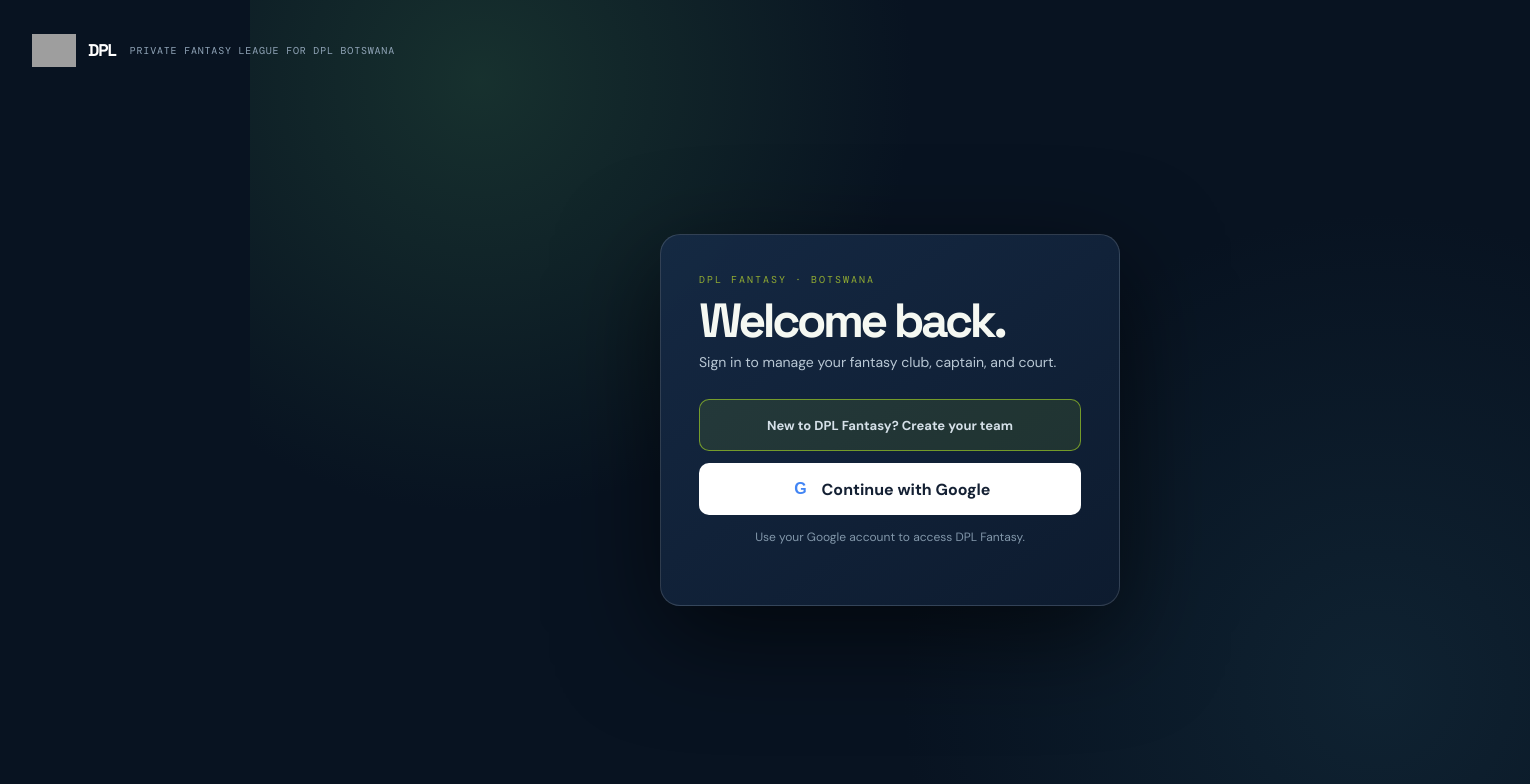
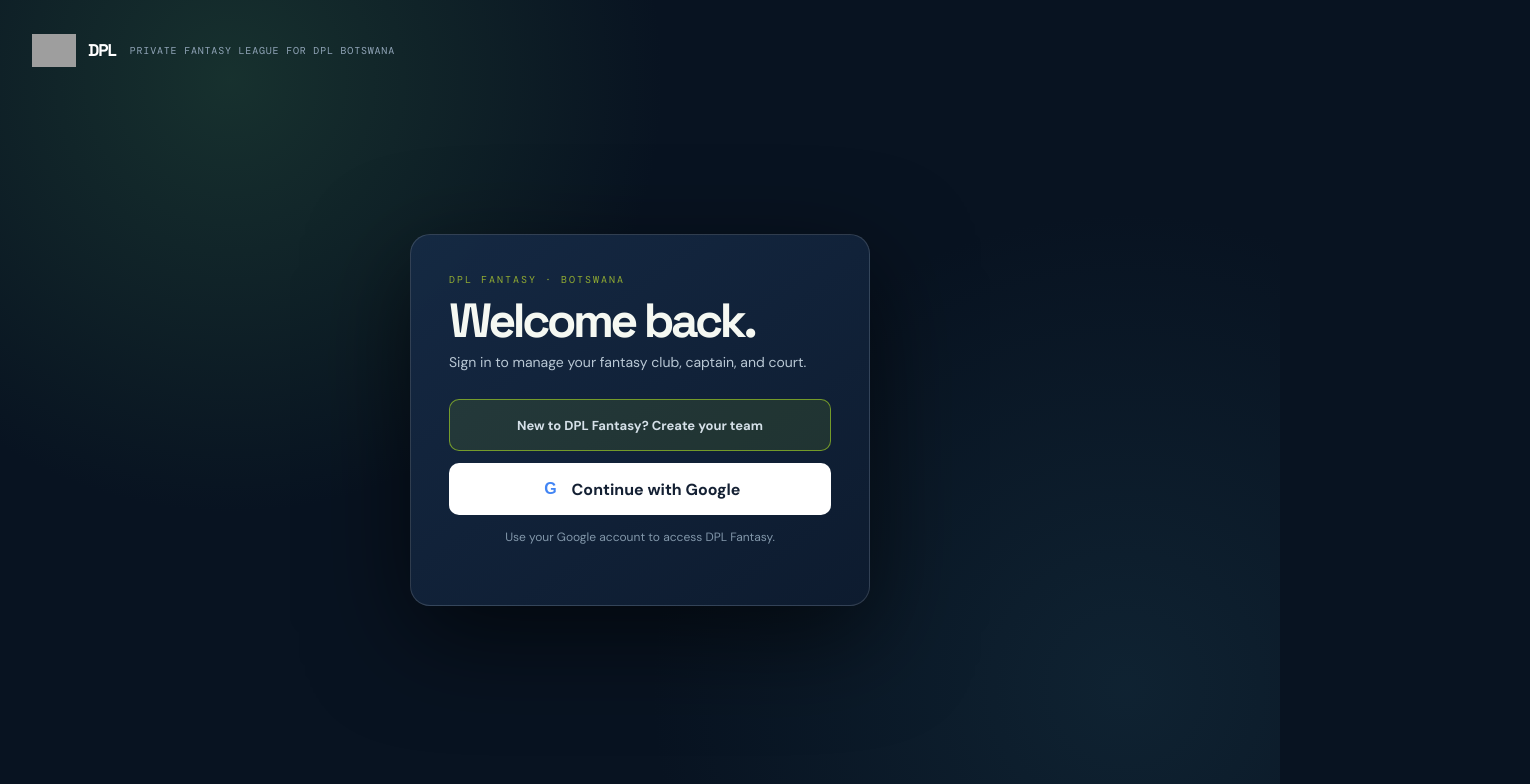
Before and after one commit to zubdeen/dpl-fantasy-final, a Next.js app in the folder apps/storefront/: page /login in a window 1280 px wide. Shown: the top 784 px of the page, 1530 px wide, since content can reach past the window. Built offline with nearby package versions, Linux system fonts and the light colour scheme; grey boxes are pictures that could not be loaded.

Commit message:
touchups

```diff
--- a/apps/storefront/app/styles.css
+++ b/apps/storefront/app/styles.css
@@ -216,6 +216,10 @@
   min-height: 100vh;
   width: 100%;
   max-width: 100vw;
+  margin-left: 0;
+  margin-right: 0;
+  padding-left: 24px;
+  padding-right: 24px;
   overflow-x: hidden;
   display: grid;
   place-items: center;
```
